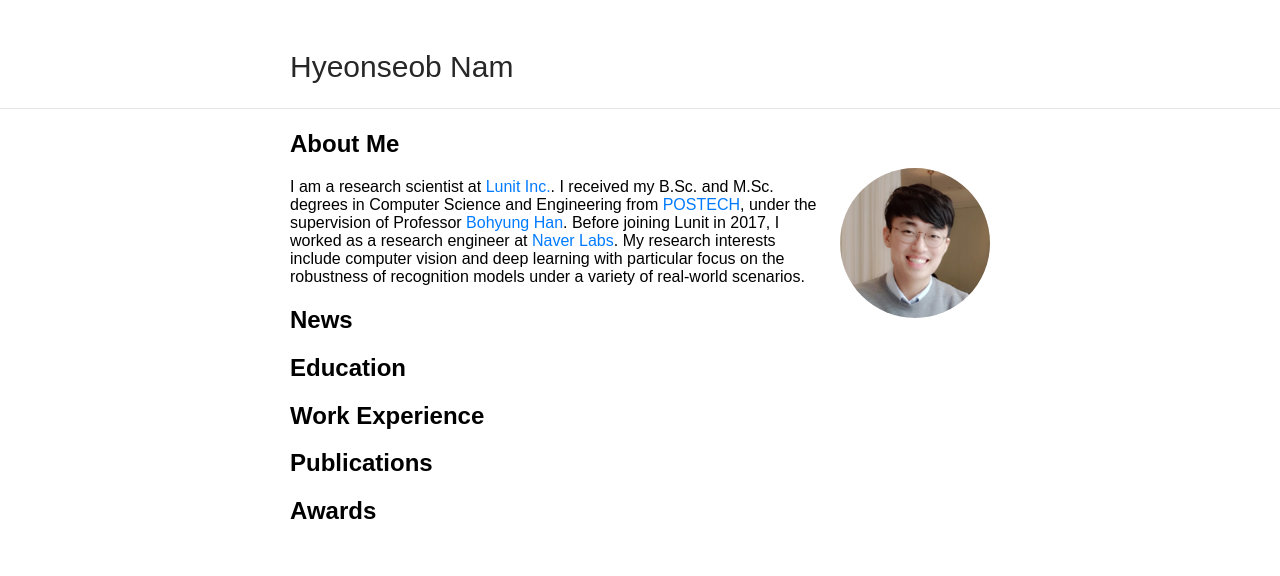
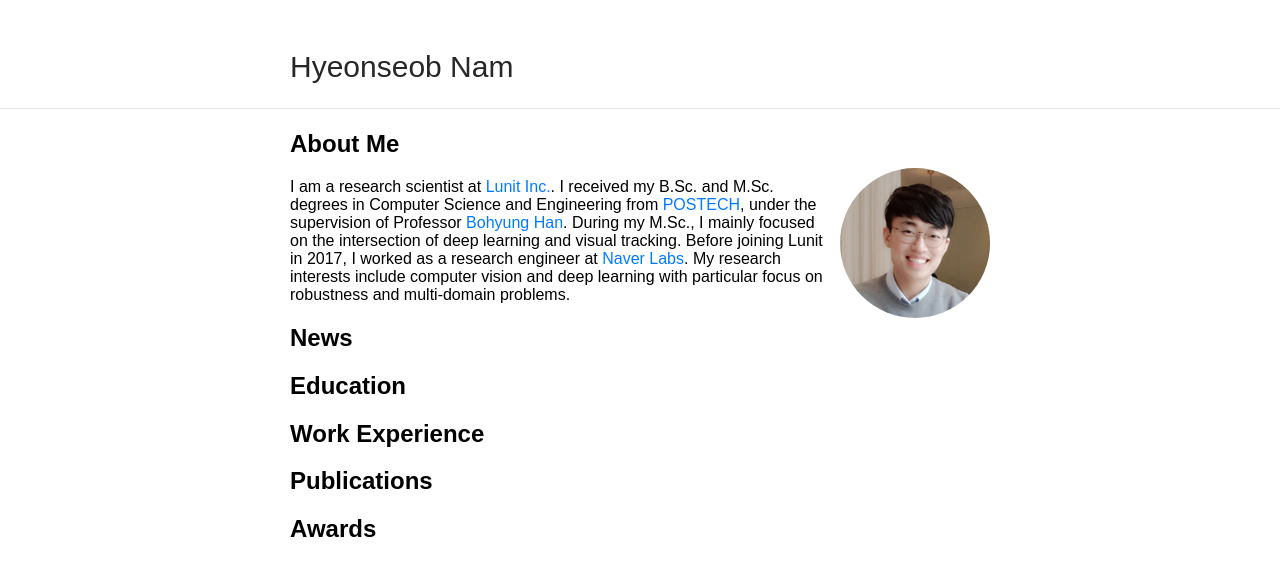
Before and after one commit to gholste/hyeonseobnam.github.io, a Jekyll site: the page built from index.md, in a window 1280 px wide. Shown: the top 576 px of the page. Built offline with Jekyll 4.4.1, drawn with Linux system fonts in a browser that asks for light colours.

Commit message:
Update index.md

```diff
--- a/index.md
+++ b/index.md
@@ -9,8 +9,9 @@ title: Hyeonseob Nam
 
 I am a research scientist at [Lunit Inc.](https://lunit.io/).
 I received my B.Sc. and M.Sc. degrees in Computer Science and Engineering from [POSTECH](http://www.postech.ac.kr/eng/), under the supervision of Professor [Bohyung Han](https://cv.snu.ac.kr/index.php/~bhhan/).
+During my M.Sc., I mainly focused on the intersection of deep learning and visual tracking.
 Before joining Lunit in 2017, I worked as a research engineer at [Naver Labs](https://www.naverlabs.com/en/).
-My research interests include computer vision and deep learning with particular focus on the robustness of recognition models under a variety of real-world scenarios.
+My research interests include computer vision and deep learning with particular focus on robustness and multi-domain problems.
 
 ## News
 
```
